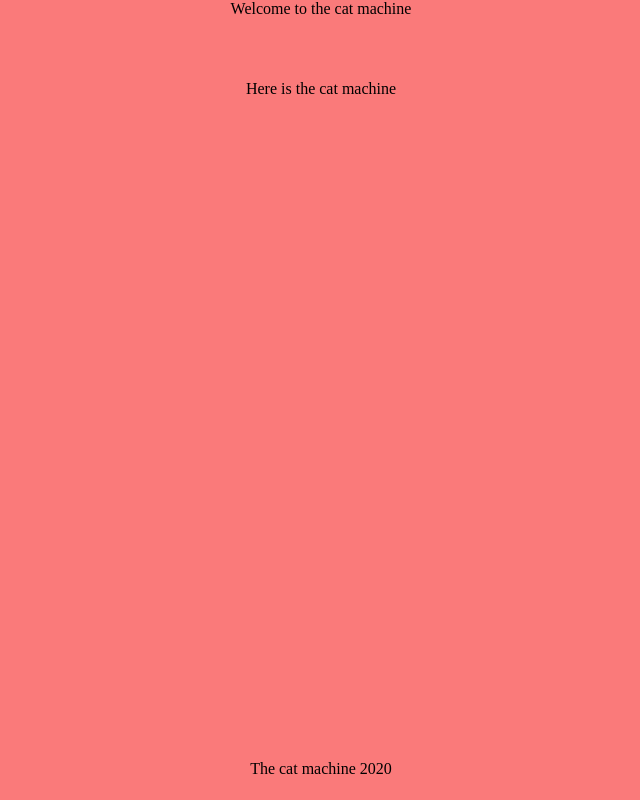
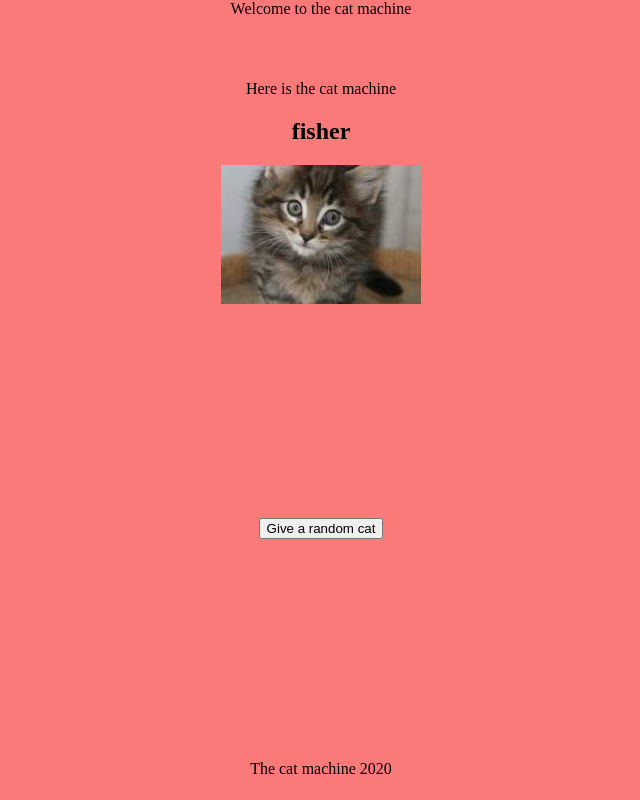
Before and after one commit to htmlcsslearning/htmlcsslearning, a plain HTML site: page index.html in a window 1280 px wide. Shown: the whole page, without its empty margins (319-959 px from the left). Drawn offline with nearby package versions, Linux system fonts and the light colour scheme.

Commit message:
adding logic for getting random cats

```diff
--- a/index.html
+++ b/index.html
@@ -3,6 +3,8 @@
 <head>
   <title>The cat machine</title>
   <link rel="stylesheet" type="text/css" href="styles.css">
+  <script type="text/javascript" src="https://code.jquery.com/jquery-3.4.1.min.js"></script>
+  <script type="text/javascript" src="index.js"></script>
 </head>
 <body>
   <header>
@@ -10,6 +12,11 @@
   </header>
   <article>
     Here is the cat machine
+    <div id="cat">
+      <h1></h1>
+      <img src="">
+    </div>
+    <button>Give a random cat</button>
   </article>
   <footer>
     The cat machine 2020
--- /dev/null
+++ b/index.js
@@ -0,0 +1,32 @@
+
+var cats = [
+  {
+    name: 'queen',
+    image: 'images/cat1.jpg'
+  },
+  {
+    name: 'meow',
+    image: 'images/cat2.jpg'
+  },
+  {
+    name: 'fisher',
+    image: 'images/cat3.jpg'
+  },
+  {
+    name: 'moon',
+    image: 'images/cat4.jpg'
+  }
+]
+var cat;
+function randomizeCats() {
+  catId = Math.round(Math.random() * 3);
+  cat = cats[catId];
+  $("#cat h1").text(cat.name);
+  $("#cat img").attr('src', cat.image);
+}
+$( document ).ready(function() {
+  randomizeCats();
+  $('button').on('click',function(){
+    randomizeCats();
+  })
+})
--- a/styles.css
+++ b/styles.css
@@ -11,6 +11,11 @@ header {
 article {
   height: calc(100vh - 120px);
 }
+div {
+  width: 400px;
+  height: 400px;
+  margin: auto;
+}
 footer {
   height: 40px;
   width: 100%;
```
Also changed, not shown: images/cat1.jpg (added), images/cat2.jpg (added), images/cat3.jpg (added), images/cat4.jpg (added).
